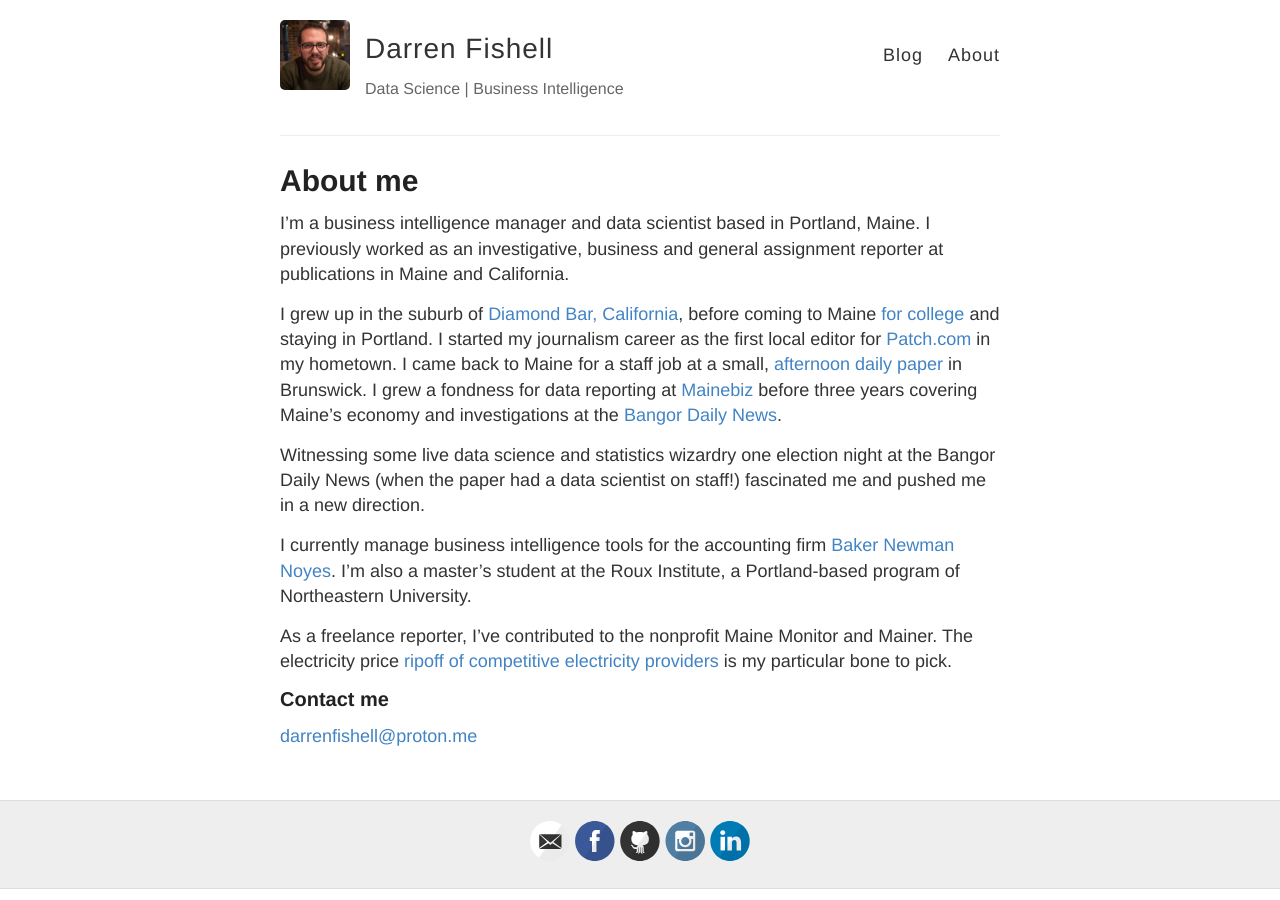
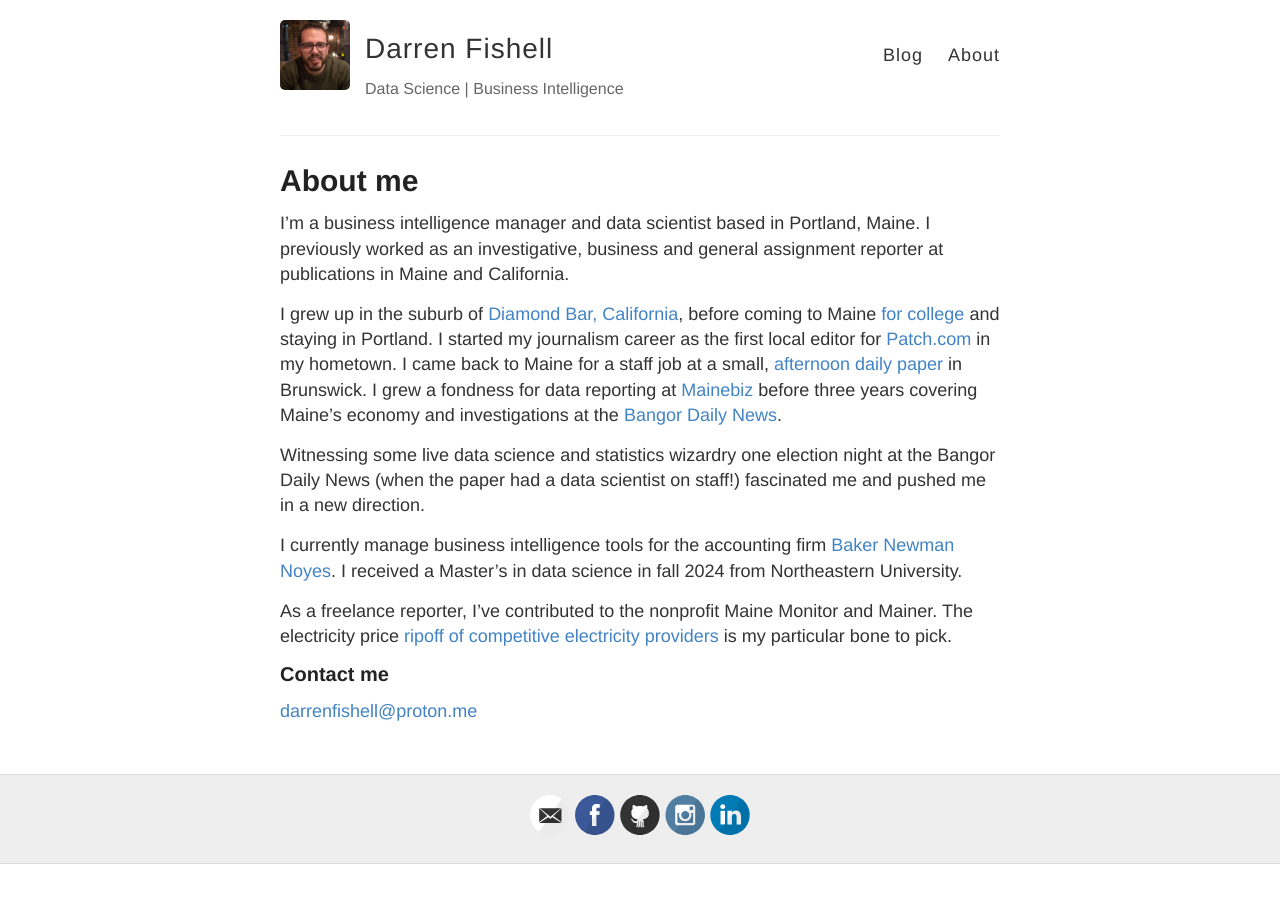
Before and after one commit to darrenfishell/darrenfishell.github.io, a Jekyll site: the page built from about.md, in a window 1280 px wide. Built offline with Jekyll 4.4.1, drawn with Linux system fonts in a browser that asks for light colours.

Commit message:
Update degree

```diff
--- a/about.md
+++ b/about.md
@@ -10,7 +10,7 @@
 
 Witnessing some live data science and statistics wizardry one election night at the Bangor Daily News (when the paper had a data scientist on staff!) fascinated me and pushed me in a new direction.
 
-I currently manage business intelligence tools for the accounting firm [Baker Newman Noyes](https://www.bnncpa.com/). I'm also a master's student at the Roux Institute, a Portland-based program of Northeastern University.
+I currently manage business intelligence tools for the accounting firm [Baker Newman Noyes](https://www.bnncpa.com/). I received a Master's in data science in fall 2024 from Northeastern University.
 
 As a freelance reporter, I've contributed to the nonprofit Maine Monitor and Mainer. The electricity price [ripoff of competitive electricity providers](https://themainemonitor.org/private-electricity-suppliers-cost-mainers-132-million-more-than-necessary/) is my particular bone to pick.
 
```
